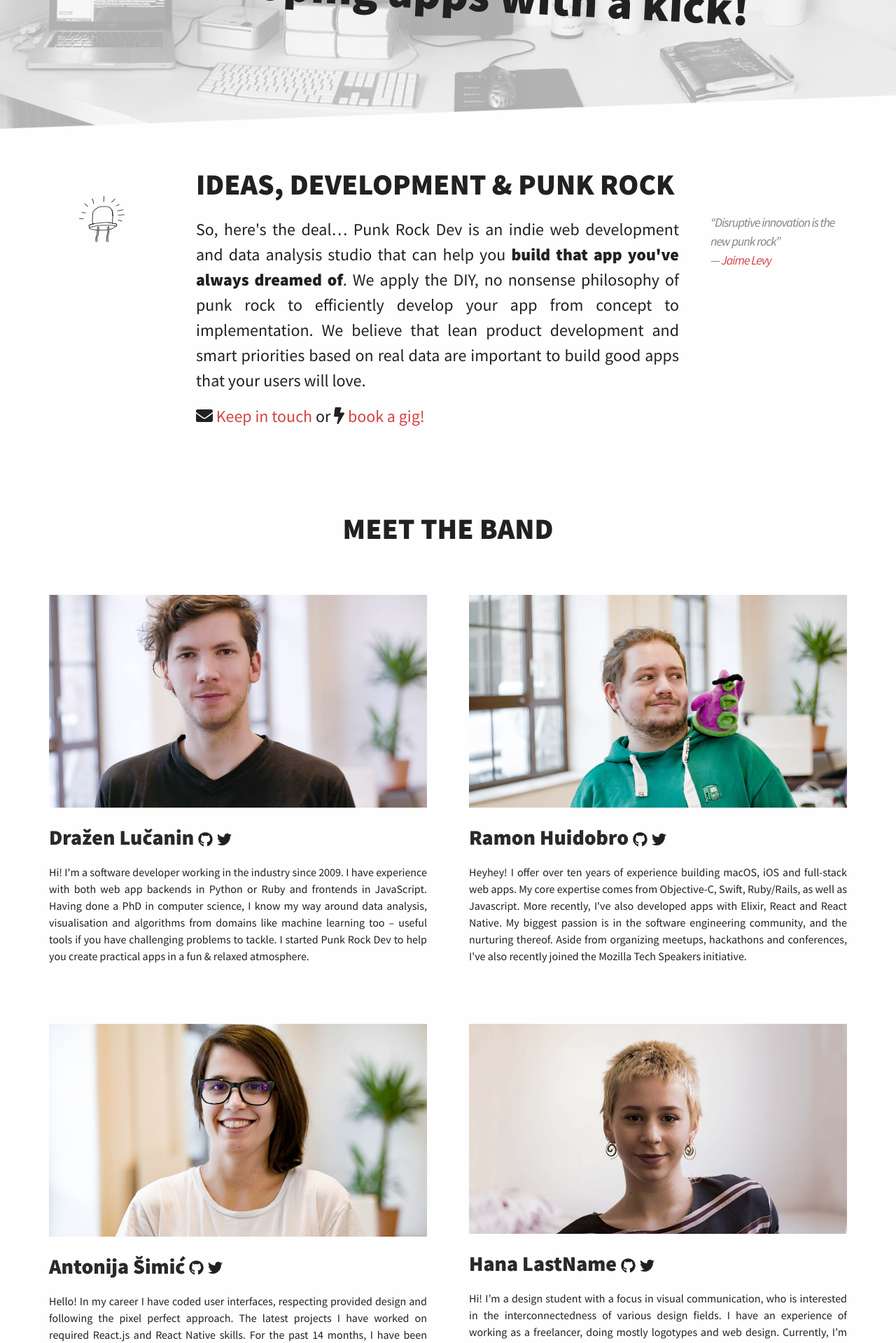
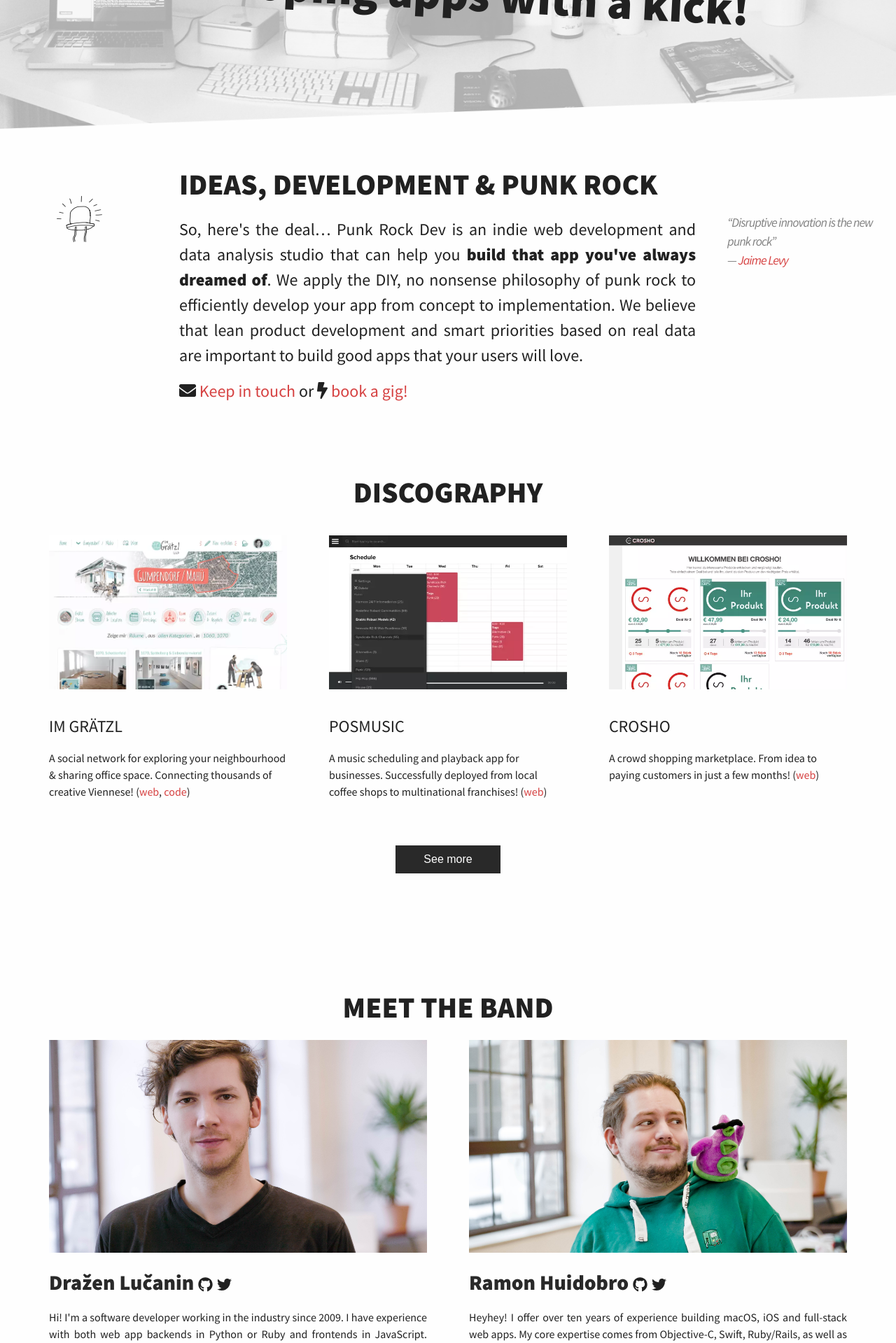
Before and after one commit to punkrockdev/punkrockdev.github.io, a Jekyll site: the page built from index.md, in a window 1280 px wide. Shown: the part 350-2269 px from the top of the page at 70% size. Built offline with Jekyll 4.4.1, drawn with Linux system fonts in a browser that asks for light colours; nearby versions of some CDN libraries; comment, search, counter and statistics services are not loaded.

Commit message:
move wrapper class into every section; add portfolio items; style portfolio typography; add background-color to contact

```diff
--- a/_layouts/default.html
+++ b/_layouts/default.html
@@ -8,9 +8,7 @@
     {% include header.html %}
 
     <div class="page-content">
-        <div class="wrapper grid">
-        {{ content }}
-        </div>
+      {{ content }}
     </div>
 
     {% include footer.html %}
--- a/_layouts/home.html
+++ b/_layouts/home.html
@@ -43,120 +43,49 @@ are important to build good apps that your users will love.
     </div>
 </div>
 
-<!-- <div class="row" >
-    <div class="col-1-5">
-        <aside class="doodle">
-            <picture>
-                <source srcset="images/safety_pin.webp" type="image/webp">
-                <source srcset="images/safety_pin.png" type="image/png">
-                <img src="images/safety_pin.png" alt="safety_pin doodle">
-            </picture>
-        </aside>
+ <section class="portfolio-section">
+   <div class="wrapper grid">
+     <div class="row">
+       <div class="col text-center">
+           <h2>DISCOGRAPHY</h2>
+           <!-- <p class="text-center">Rather than spending too much space on words, here are some of our past projects:</p> -->
        </div>
-    <div class="col-3-4-5">
-        <h2>DISCOGRAPHY</h2>
+     </div>
 
-        <p>Rather than spending too much space on words, here are some of our past projects:</p>
-    </div>
-    <div class="col-1-4-5 hide-desktop flush-right">
-        <!-- <p>Play some cool tunes while you read about the <strong>smashing apps</strong> Punk Rock Dev can build for you.</p> -->
-        <!-- <p class="flush-right"><blockquote class="no-leading">Music while reading?</blockquote></p>
-        <iframe src="https://embed.spotify.com/?uri=spotify:user:1138064765:playlist:6E52OGawG1plGSO9GT1yNC" width="250" height="80" frameborder="0" allowtransparency="true"></iframe>
-    </div>
-</div> -->
-
-<!-- <div class="row">
-    <div class="app-screenshot">
-        <div class="col-3-5">
-            <picture>
-                <source srcset="images/discography/imgraetzl.webp" type="image/webp">
-                <source srcset="images/discography/imgraetzl.png" type="image/png">
-                <img src="images/discography/imgraetzl.png" alt="imGraetzl screenshot">
-            </picture>
-        </div>
-        <div class="col-2-5">
+      <div class="row">
+          <div class="col-1-3">
+              <div class="app-screenshot imGraetzl"></div>
               <h3>Im Grätzl</h3>
               <p>A social network for exploring your neighbourhood & sharing office space. Connecting thousands of creative Viennese! (<a href="https://www.imgraetzl.at" >web</a>, <a href="https://github.com/imGraetzl/">code</a>)</p>
           </div>
-    </div>
-</div> -->
 
-<!-- <div class="row">
-    <div class="app-screenshot">
-        <div class="col-3-5">
-            <picture>
-                <source srcset="images/discography/POSMusic.webp" type="image/webp">
-                <source srcset="images/discography/POSMusic.png" type="image/png">
-                <img src="images/discography/POSMusic.png" alt="POSMusic screenshot">
-            </picture>
-        </div>
-        <div class="col-2-5">
+          <div class="col-1-3">
+              <div class="app-screenshot pos"></div>
               <h3>POSMusic</h3>
               <p>A music scheduling and playback app for businesses. Successfully deployed from local coffee shops to multinational franchises! (<a href="https://www.posmusic.com" >web</a>)</p>
           </div>
-    </div>
-</div> -->
 
-<!-- <div class="row">
-    <div class="app-screenshot">
-        <div class="col-3-5">
-            <picture>
-                <source srcset="images/discography/crosho.webp" type="image/webp">
-                <source srcset="images/discography/crosho.png" type="image/png">
-                <img src="images/discography/crosho.png" alt="crosho screenshot">
-            </picture>
-        </div>
-        <div class="col-2-5">
+          <div class="col-1-3">
+              <div class="app-screenshot crosho"></div>
               <h3>CroSho</h3>
               <p>A crowd shopping marketplace. From idea to paying customers in just a few months! (<a href="http://www.crosho.com/" >web</a>)</p>
           </div>
-    </div>
-</div> -->
 
-<!-- <div class="row">
-    <div class="app-screenshot">
-        <div class="col-3-5">
-            <picture>
-                <source srcset="images/discography/eSquirrel.webp" type="image/webp">
-                <source srcset="images/discography/eSquirrel.png" type="image/png">
-                <img src="images/discography/eSquirrel.png" alt="eSquirrel screenshot">
-            </picture>
-        </div>
-        <div class="col-2-5">
-            <h3>eSquirrel</h3>
-            <p>Online learning platform for high school kids. More than 200 courses authored & 28k quiz questions answered so far! (<a href="http://www.esquirrel.at/" >web</a>)</p>
+          <div class="col text-center">
+            <button class="button">See more </button>
           </div>
       </div>
-</div> -->
+   </div>
+</section>
 
-<!-- <div class="row">
-    <div class="app-screenshot">
-        <div class="col-3-5">
-            <picture>
-                <source srcset="images/discography/where2help.webp" type="image/webp">
-                <source srcset="images/discography/where2help.png" type="image/png">
-                <img src="images/discography/where2help.png" alt="where2help screenshot">
-            </picture>
-        </div>
-        <div class="col-2-5">
-            <h3>where2help</h3>
-            <p>A volunteer management app for helping refugees. In 1 year grew to 60 organisations & 1400 volunteers! (<a href="https://www.where2help.wien/" >web</a>, <a href="https://github.com/where2help" >code</a>)</p>
-        </div>
-    </div>
-</div> -->
-
+<section class="about-section">
+  <div class="wrapper grid">
     <div id="the-band" class="row">
         <div class="col text-center">
             <h2>MEET THE BAND</h2>
         </div>
-    <!-- <div class="col-2-5">
-        <picture>
-            <source srcset="images/laptop.webp" type="image/webp">
-            <source srcset="images/laptop.png" type="image/png">
-            <img src="images/laptop.png" alt="laptop doodle">
-        </picture>
-    </div> -->
     </div>
+
     <div class="row" style="padding: 0;">
         <div class="col-1-2 about-col">
           <div class="picture-wrapper">
@@ -229,16 +158,19 @@ are important to build good apps that your users will love.
                 Hi! I’m a design student with a focus in visual communication, who is interested in the interconnectedness of various design fields. I have an experience of working as a freelancer, doing mostly logotypes and web design. Currently, I’m brushing up my UI/UX design skills doing an internship in Berlin.        </p>
         </div>
     </div>
+  </div>
+</section>
 
-
-<section class="row contact-section">
+<section class="contact-section">
+    <div class="wrapper grid">
+      <div class="row">
         <div class="col-1-2 col-offset-1-4">
             <h2 id="the-gig" class="text-center">THE GIG</h2>
-
-        <p>Interested in working on a project together? Awesome! Please tell us
+            <p>
+              Interested in working on a project together? Awesome! Please tell us
               a bit about your project and constraints and we'll set up a call
-            to discuss the details. Looking forward to hearing from you!</p>
-
+              to discuss the details. Looking forward to hearing from you!
+            </p>
             <form id="contact_form" action="https://formspree.io/hello@punkrockdev.com" method="post">
                 <div class="form-input" >
                     <label for="name">Your name:</label>
@@ -255,13 +187,14 @@ are important to build good apps that your users will love.
                 <input type="text" name="_gotcha" style="display:none" />
                 <input type="hidden" name="_next" value="http://punkrockdev.com/thanks.html" />
                 <input type="hidden" name="_subject" value="Punk Rock Dev Inquiry" />
-
                 <input type="submit" value="Get in touch"/>
-
             </form>
+        </div>
+      </div>
     </div>
 </section>
 
+<div class="wrapper grid">
   <div class="raw show-desktop">
       <div class="col-3-5 col-offset-1-5">
           <div class="body-newsletter">
@@ -271,3 +204,4 @@ are important to build good apps that your users will love.
   </div>
 </div>
 </div>
+</div>
--- a/_sass/_layout.scss
+++ b/_sass/_layout.scss
@@ -390,19 +390,103 @@ p {
 // }
 
 #the-band {
-    padding-top: 4em;
     @include media-query($on-palm) {
         padding-top: 2em;
     }
 }
 
-#phone-doodle.doodle {
-    padding-top: 4em;
-    @include media-query($on-desktop) {
-        padding-top: 0;
-        position: relative;
-        width: 33%;
+// #phone-doodle.doodle {
+//     padding-top: 4em;
+//     @include media-query($on-desktop) {
+//         padding-top: 0;
+//         position: relative;
+//         width: 33%;
+//     }
+// }
+
+section {
+  padding: 80px 0;
+  clear: both;
 }
+
+.portfolio-section {
+  .row {
+    padding: 0;
+  }
+
+  [class*='col-'] {
+    padding-left: 30px;
+  }
+
+  h2 {
+    margin: 0 0 30px;
+  }
+
+  h3 {
+    margin-top: 35px;
+    text: {
+      align: left;
+      transform: uppercase;
+    }
+
+    font: {
+      weight: 400;
+      size: 24px;
+    }
+  }
+
+   p {
+     text-align: left;
+     font: {
+       size: 16px;
+       font-weight: 300;
+     }
+   }
+
+   .app-screenshot {
+     height: 220px;
+     background-size: cover;
+     background-repeat: no-repeat;
+
+     &.imGraetzl {
+       background-image: url("../images/discography/imgraetzl.webp");
+     }
+
+     &.pos {
+       background-image: url("../images/discography/POSMusic.webp");
+       background-position: left center;
+     }
+
+     &.crosho {
+       background-image: url("../images/discography/crosho.webp");
+     }
+   }
+
+   .col {
+     clear: both;
+   }
+
+   .button {
+     margin-top: 50px;
+     display: inline-block;
+     background-color: #292929;
+     color: #fff;
+     width: 150px;
+     height: 40px;
+     line-height: 30px;
+     border: none;
+     cursor: pointer;
+     font: {
+       size: 16px;
+       weight: 300;
+     }
+   }
+}
+
+.about-section {
+
+  .row {
+    padding: 0;
   }
 
   .about-col {
@@ -450,8 +534,10 @@ p {
       }
     }
   }
+}
 
 .contact-section {
+  background-color: #fafafa;
   p, label, input, textarea {
     font: {
       size: 20px;
```
Lines whose indentation alone changed are shown as unchanged.
